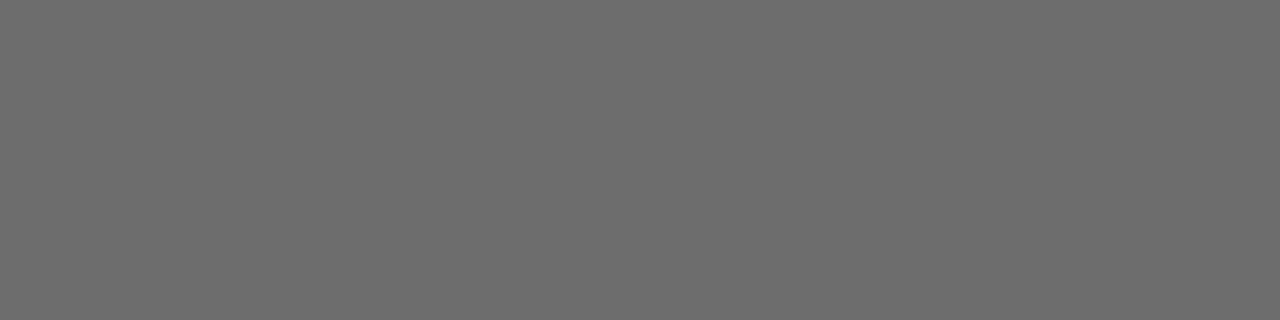
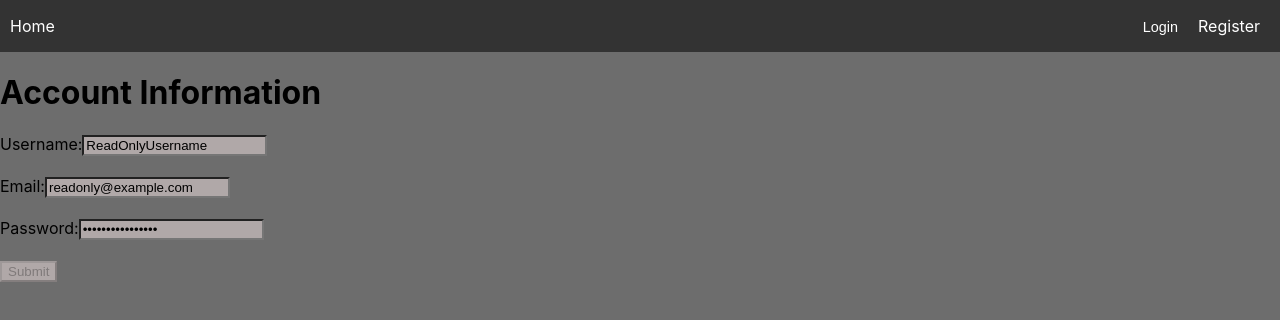
Before and after one commit to Luke270601/Appointment-Manager, a React (Create React App) app in the folder client/: page /account in a window 1280 px wide. Before the commit this address had no page. Shown: the top 320 px of the page. Built offline with nearby package versions, Linux system fonts and the light colour scheme; no server answers.

Commit message:
Added account page, will integrate user credentials

```diff
--- a/client/src/App.jsx
+++ b/client/src/App.jsx
@@ -3,6 +3,7 @@ import {Route, Routes} from 'react-router-dom';
 import CalendarPage from "./Pages/Calender-Page";
 import RegisterPage from "./Pages/Register-Page";
 import HomePage from "./Pages/Home-Page";
+import AccountForm from './Pages/Account-Page';
 
 function App() {
     return (
@@ -11,6 +12,7 @@ function App() {
                      <Route path={"/"} element={<HomePage/>}></Route>
                      <Route path={"/register"} element={<RegisterPage/>}></Route>
                      <Route path={"/calender"} element={<CalendarPage/>}></Route>
+                     <Route path={"/account"} element={<AccountForm/>}></Route>
                 </Routes>
             </div>
     );
--- a/client/src/Components/NavBar.jsx
+++ b/client/src/Components/NavBar.jsx
@@ -43,7 +43,7 @@ export function NavBar() {
         </div>
       {loggedIn ? (
           <ul className={"nav-links"}>
-            <li><Link to={"/register"}>Account</Link></li>
+            <li><Link to={"/account"}>Account</Link></li>
           </ul>
       ) : (
         <nav className="navbar">
--- /dev/null
+++ b/client/src/Pages/Account-Page.jsx
@@ -0,0 +1,43 @@
+import React from 'react';
+import { NavBar } from '../Components/NavBar';
+
+function AccountForm() {
+  return (
+    <div>
+    <NavBar/>
+      <h1>Account Information</h1>
+      <form>
+        <label htmlFor="username">Username:</label>
+        <input
+          type="text"
+          id="username"
+          name="username"
+          value="ReadOnlyUsername"
+          readOnly
+        /><br /><br />
+
+        <label htmlFor="email">Email:</label>
+        <input
+          type="email"
+          id="email"
+          name="email"
+          value="readonly@example.com"
+          readOnly
+        /><br /><br />
+
+        <label htmlFor="password">Password:</label>
+        <input
+          type="password"
+          id="password"
+          name="password"
+          value="ReadOnlyPassword"
+          readOnly
+        /><br /><br />
+
+        <input type="submit" value="Submit" disabled />
+      </form>
+    </div>
+  );
+}
+
+export default AccountForm;
```
